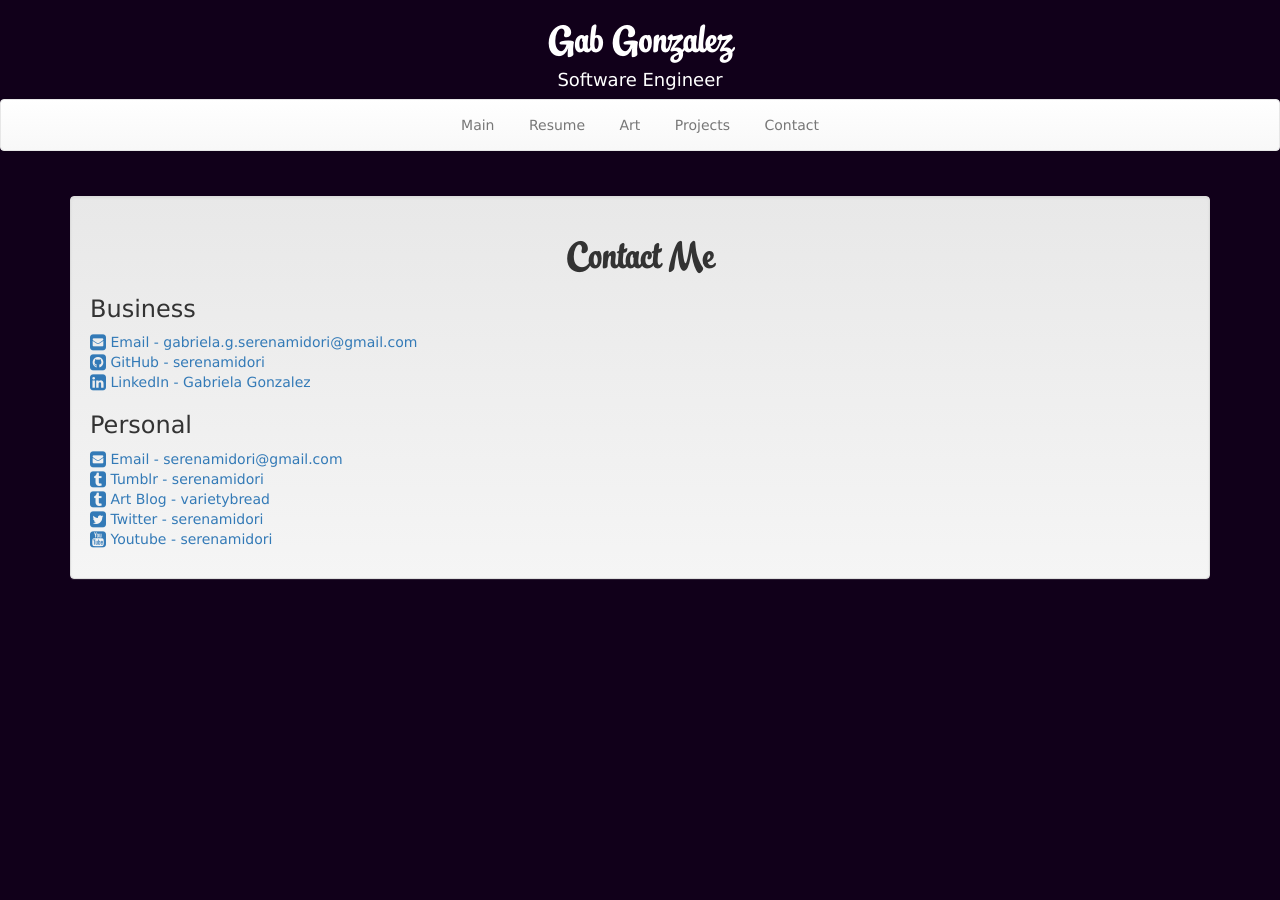
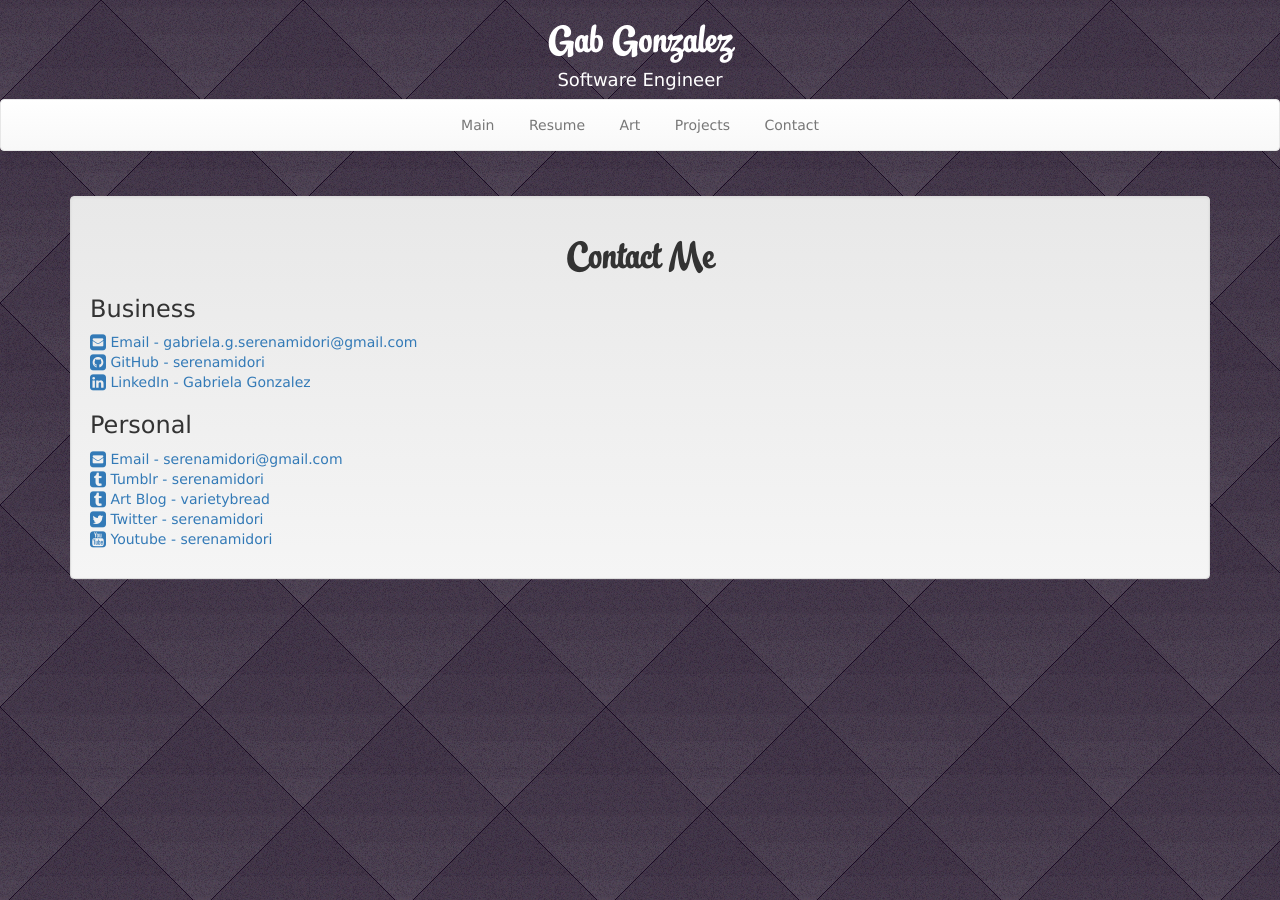
Before and after one commit to Serenamidori/serenamidori.github.io, a Jekyll site: the page built from contact/index.html, in a window 1280 px wide. Built offline with Jekyll 4.4.1, drawn with Linux system fonts in a browser that asks for light colours.

Commit message:
stil trying to fix bg pattern url

```diff
--- a/css/main.css
+++ b/css/main.css
@@ -2,7 +2,7 @@ body {
     height: 100%;
     font-family: Verdana,Geneva,sans-serif !important;
     background-color: #11001a !important;
-    background-image: url('serenamidori.github.io/css/assets/gradient-squares.png');
+    background-image: url('/css/assets/gradient-squares.png');
 }
 h1 {
     font-family: 'StreetscriptRedux', Verdana,Geneva,sans-serif !important;
```
